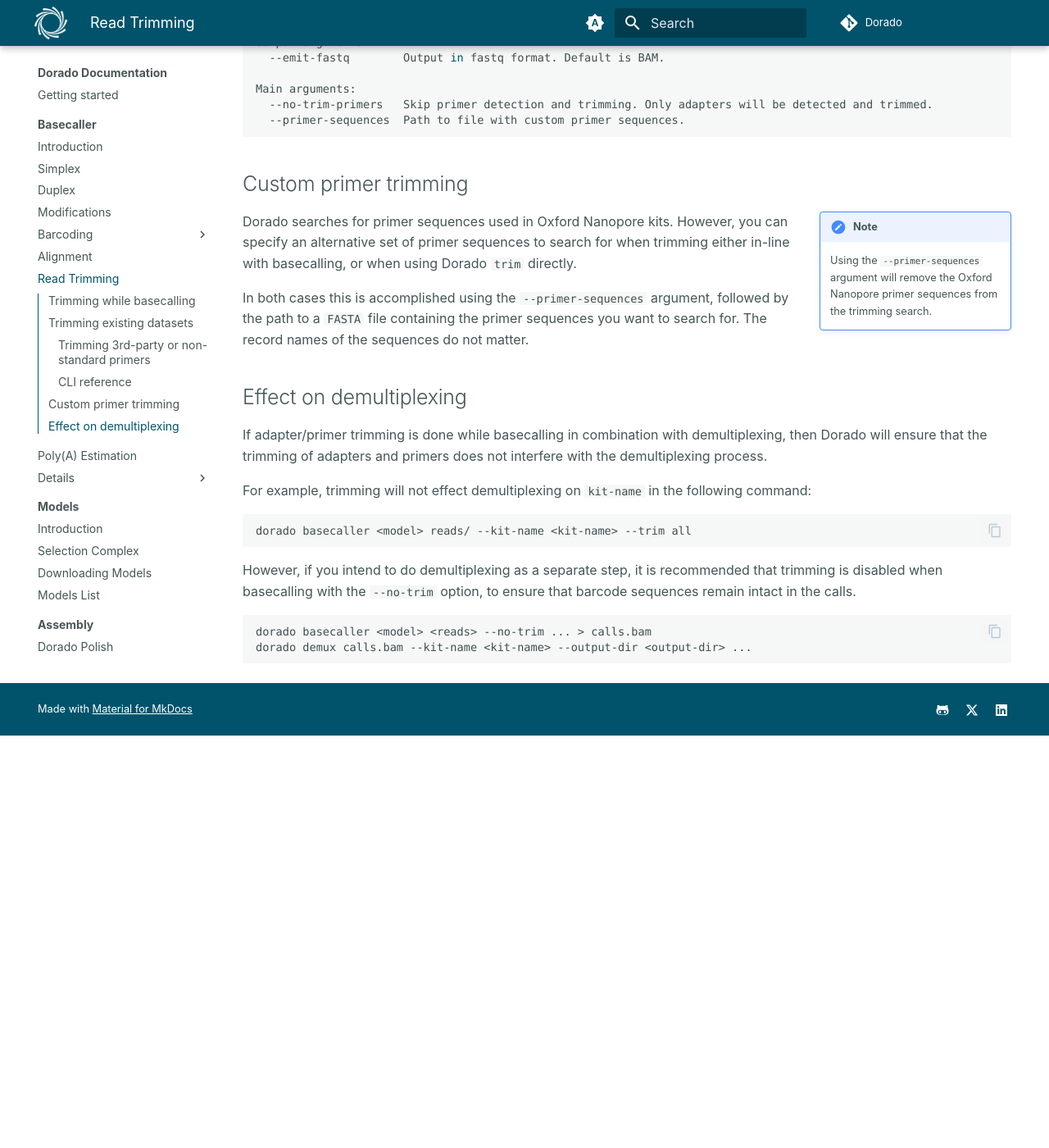
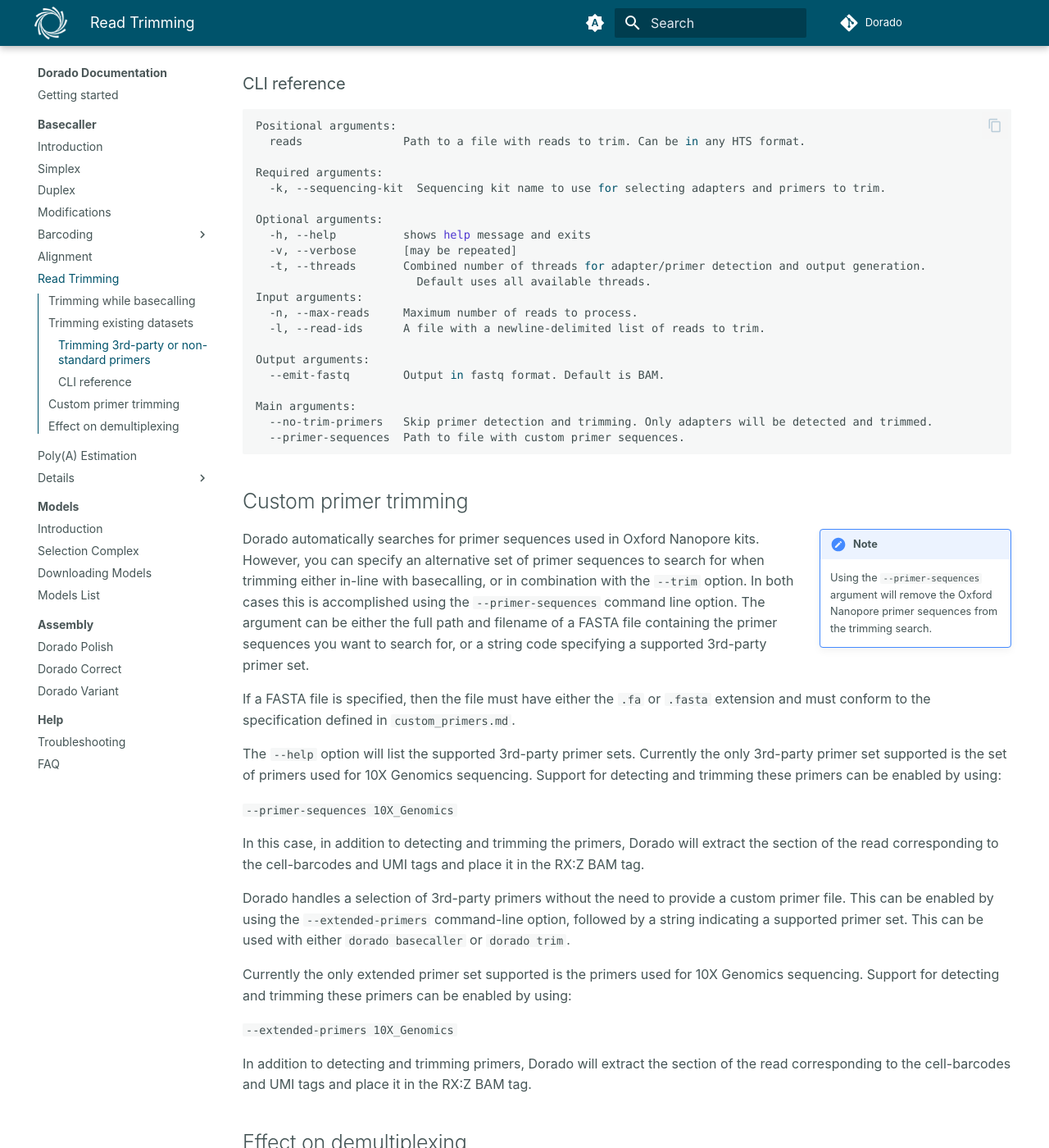
Before and after one commit to nanoporetech/dorado-docs, an MkDocs documentation site: the page built from docs/basecaller/read_trimming.md, in a window 1280 px wide and 1400 px high, scrolled down 2407 px. Shown: the whole window at 82% size. Built offline with MkDocs 1.6.1 and Material for MkDocs 9.7.7, drawn with Linux system fonts in a browser that asks for light colours; comment, search, counter and statistics services are not loaded; before the commit the page ends 3304 px from its top, so only the background shows below that; some of the changed text lies outside the part shown.

Commit message:
Updated documentation for changes to --primer-sequences option.

```diff
--- a/docs/basecaller/read_trimming.md
+++ b/docs/basecaller/read_trimming.md
@@ -77,6 +77,16 @@
 
 #### Trimming 3rd-party or non-standard primers
 
+The software automatically searches for primer sequences used in Oxford Nanopore kits. However, you can specify an alternative set of primer sequences to search for when trimming either in-line with basecalling, or in combination with the `--trim` option. In both cases this is accomplished using the `--primer-sequences` command line option. The argument can be either the full path and filename of a FASTA file containing the primer sequences you want to search for, or a string code specifying a supported 3rd-party primer set.
+
+If a FASTA file is specified, then the file must have either the `.fa` or `.fasta` extension and must conform to the specification defined in `custom_primers.md`.
+
+The `--help` option will list the supported 3rd-party primer sets. Currently the only 3rd-party primer set supported is the set of primers used for 10X Genomics sequencing. Support for detecting and trimming these primers can be enabled by using:
+
+`--primer-sequences 10X_Genomics`
+
+In this case, in addition to detecting and trimming the primers, Dorado will extract the section of the read corresponding to the cell-barcodes and UMI tags and place it in the RX:Z BAM tag.
+
 Dorado handles a selection of 3rd-party primers without the need to provide a custom primer file. This can be enabled by using the `--extended-primers` command-line option, followed by a string indicating a supported primer set. This can be used with either `dorado basecaller` or `dorado trim`.
 
 Currently the only extended primer set supported is the primers used for 10X Genomics sequencing. Support for detecting and trimming these primers can be enabled by using:
@@ -119,13 +129,23 @@
     Using the `--primer-sequences` argument will remove the Oxford Nanopore primer sequences from the
     trimming search.
 
-Dorado searches for primer sequences used in Oxford Nanopore kits. However, you can specify
-an alternative set of primer sequences to search for when trimming either in-line with basecalling,
-or when using Dorado `trim` directly.
+Dorado automatically searches for primer sequences used in Oxford Nanopore kits. However, you can specify an alternative set of primer sequences to search for when trimming either in-line with basecalling, or in combination with the `--trim` option. In both cases this is accomplished using the `--primer-sequences` command line option. The argument can be either the full path and filename of a FASTA file containing the primer sequences you want to search for, or a string code specifying a supported 3rd-party primer set.
 
-In both cases this is accomplished using the `--primer-sequences` argument, followed by the
-path to a `FASTA` file containing the primer sequences you want
-to search for. The record names of the sequences do not matter.
+If a FASTA file is specified, then the file must have either the `.fa` or `.fasta` extension and must conform to the specification defined in `custom_primers.md`.
+
+The `--help` option will list the supported 3rd-party primer sets. Currently the only 3rd-party primer set supported is the set of primers used for 10X Genomics sequencing. Support for detecting and trimming these primers can be enabled by using:
+
+`--primer-sequences 10X_Genomics`
+
+In this case, in addition to detecting and trimming the primers, Dorado will extract the section of the read corresponding to the cell-barcodes and UMI tags and place it in the RX:Z BAM tag.
+
+Dorado handles a selection of 3rd-party primers without the need to provide a custom primer file. This can be enabled by using the `--extended-primers` command-line option, followed by a string indicating a supported primer set. This can be used with either `dorado basecaller` or `dorado trim`.
+
+Currently the only extended primer set supported is the primers used for 10X Genomics sequencing. Support for detecting and trimming these primers can be enabled by using:
+
+`--extended-primers 10X_Genomics`
+
+In addition to detecting and trimming primers, Dorado will extract the section of the read corresponding to the cell-barcodes and UMI tags and place it in the RX:Z BAM tag.
 
 ## Effect on demultiplexing
 
```
